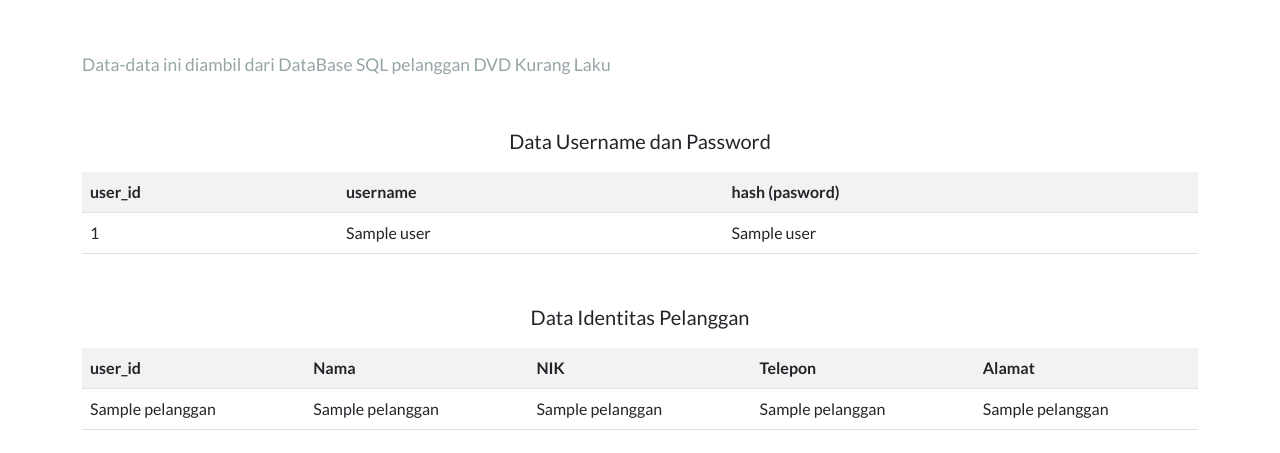
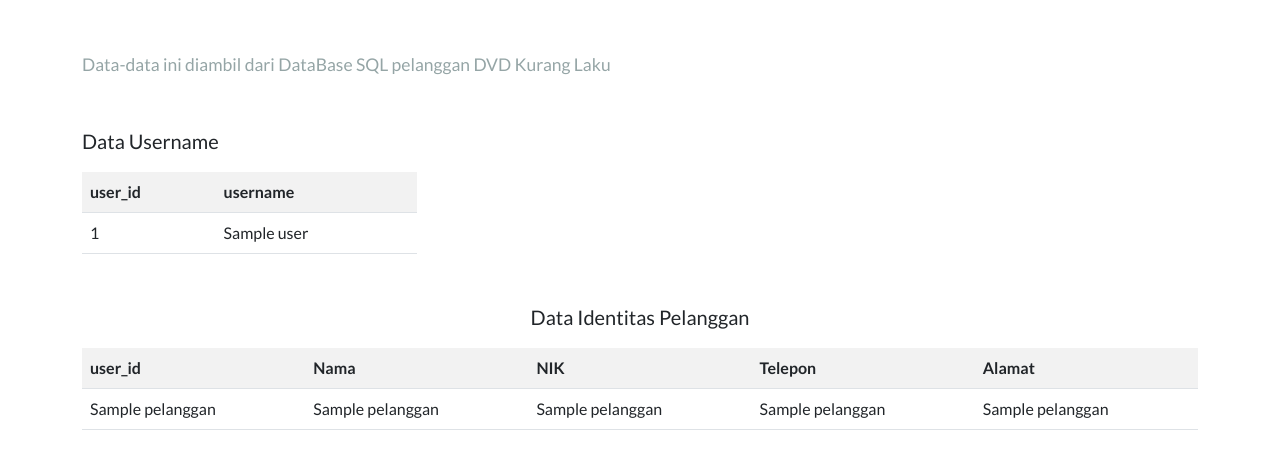
Before and after one commit to hasferrr/ads-website, a Flask app: template templates/data.html in a window 1280 px wide. Shown: the part 72-525 px from the top of the page. Run offline with Flask 2, Linux system fonts and the light colour scheme; the template is opened without the code that fills it: most values are stand-ins (such as "Sample title", 1, 10 or a date in 2020); some libraries are stand-ins or nearby versions.

Commit message:
remove password from table

```diff
--- a/templates/data.html
+++ b/templates/data.html
@@ -7,18 +7,16 @@
 {% block main %}
 <p class="lead text-muted"><small>Data-data ini diambil dari DataBase SQL pelanggan DVD Kurang Laku</small></p>
 
-<p class="mt-5 lead text-center">Data Username dan Password</p>
-<table class="table table-striped">
+<p class="mt-5 lead text-left">Data Username</p>
+<table class="table table-striped" style="width:30%">
     <tr>
         <th>user_id</th>
         <th>username</th>
-        <th>hash (pasword)</th>
     </tr>
     {% for i in users %}
     <tr>
         <td>{{ i[0] }}</td>
         <td>{{ i[1] }}</td>
-        <td>{{ i[2] }}</td>
     </tr>
     {% endfor %}
 </table>
```
